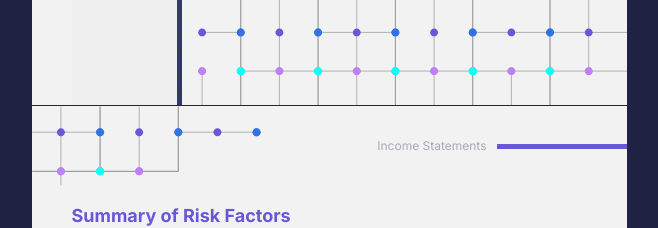
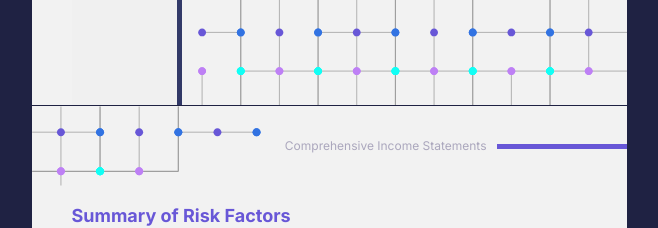
Before and after one commit to CAFECA-IO/BAIFA, a Next.js app: page /reports/income in a window 1280 px wide. Shown: the part 1580-1808 px from the top of the page, without its empty margins (311-969 px from the left). Built offline with nearby package versions, Linux system fonts and the light colour scheme.

Commit message:
fix content list

```diff
--- a/src/constants/baifa_reports.ts
+++ b/src/constants/baifa_reports.ts
@@ -1,6 +1,6 @@
 export type IBaifaReports =
   | 'Balance Sheets'
-  | 'Income Statements'
+  | 'Comprehensive Income Statements'
   | 'Statements of Cash Flows'
   | 'Statements of Red Flags';
 
@@ -13,7 +13,7 @@ export type IBaifaReportsConstant = {
 
 export const BaifaReports: IBaifaReportsConstant = {
   BALANCE_SHEETS: 'Balance Sheets',
-  COMPREHENSIVE_INCOME_STATEMENTS: 'Income Statements',
+  COMPREHENSIVE_INCOME_STATEMENTS: 'Comprehensive Income Statements',
   STATEMENTS_OF_CASH_FLOWS: 'Statements of Cash Flows',
   STATEMENTS_OF_RED_FLAGS: 'Statements of Red Flags',
 };
--- a/src/pages/reports/balance.tsx
+++ b/src/pages/reports/balance.tsx
@@ -12,7 +12,7 @@ import {timestampToString} from '../../lib/common';
 
 const BalanceSheets = () => {
   const reportTitle = BaifaReports.BALANCE_SHEETS;
-  const contentList = ['Balance Sheets', 'Note To Balance Sheets'];
+  const contentList = [reportTitle, `Note To ${reportTitle}`];
   const startDate = timestampToString(reportsDateSpan.start);
   const endDate = timestampToString(reportsDateSpan.end);
 
--- a/src/pages/reports/cash-flows.tsx
+++ b/src/pages/reports/cash-flows.tsx
@@ -13,7 +13,7 @@ import {timestampToString} from '../../lib/common';
 
 const StatementsOfCashFlows = () => {
   const reportTitle = BaifaReports.STATEMENTS_OF_CASH_FLOWS;
-  const contentList = ['Statements of Cash Flows', 'Note To Statements of Cash Flows'];
+  const contentList = [reportTitle, `Note To ${reportTitle}`];
   const startDate = timestampToString(reportsDateSpan.start);
   const endDate = timestampToString(reportsDateSpan.end);
 
--- a/src/pages/reports/income.tsx
+++ b/src/pages/reports/income.tsx
@@ -13,10 +13,7 @@ import {timestampToString} from '../../lib/common';
 
 const ComprehensiveIncomeStatements = () => {
   const reportTitle = BaifaReports.COMPREHENSIVE_INCOME_STATEMENTS;
-  const contentList = [
-    'Comprehensive Income Statements',
-    'Note To Comprehensive Income Statements',
-  ];
+  const contentList = [reportTitle, `Note To ${reportTitle}`];
   const startDate = timestampToString(reportsDateSpan.start);
   const endDate = timestampToString(reportsDateSpan.end);
 
```
